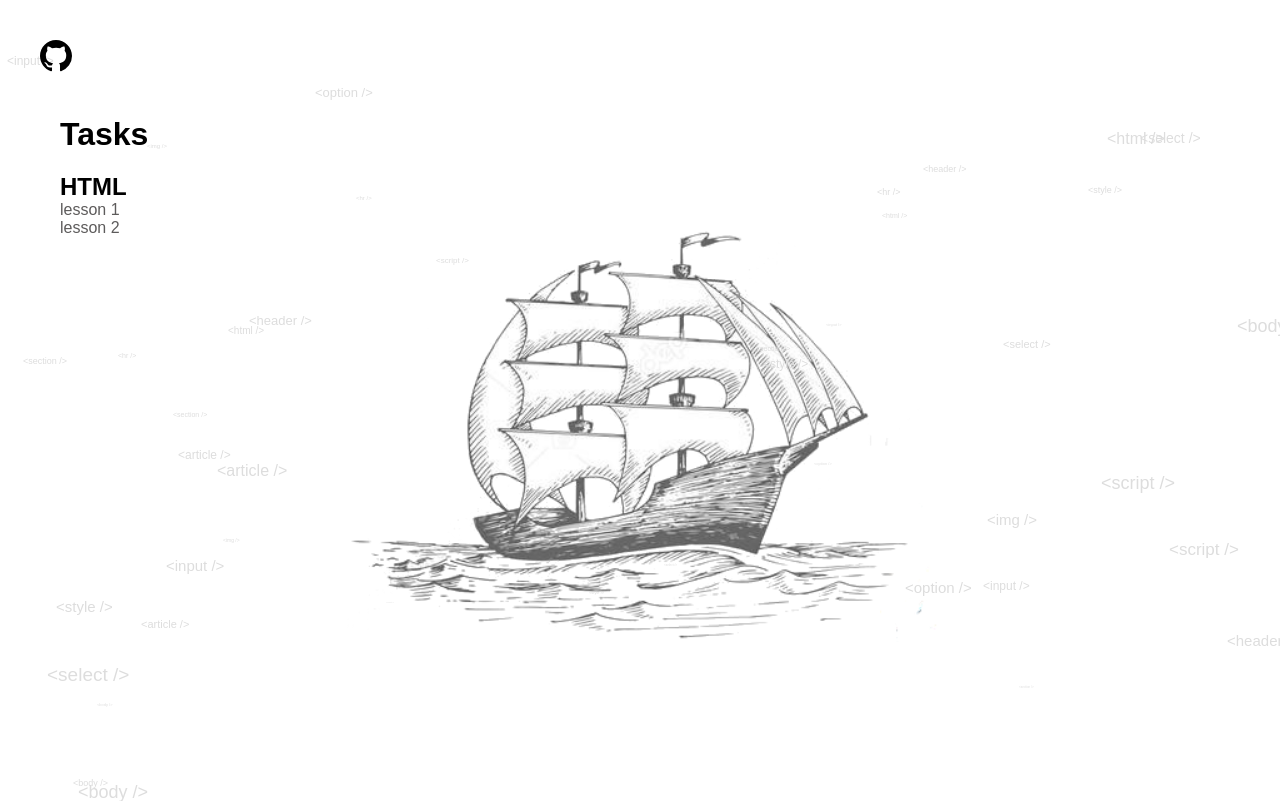
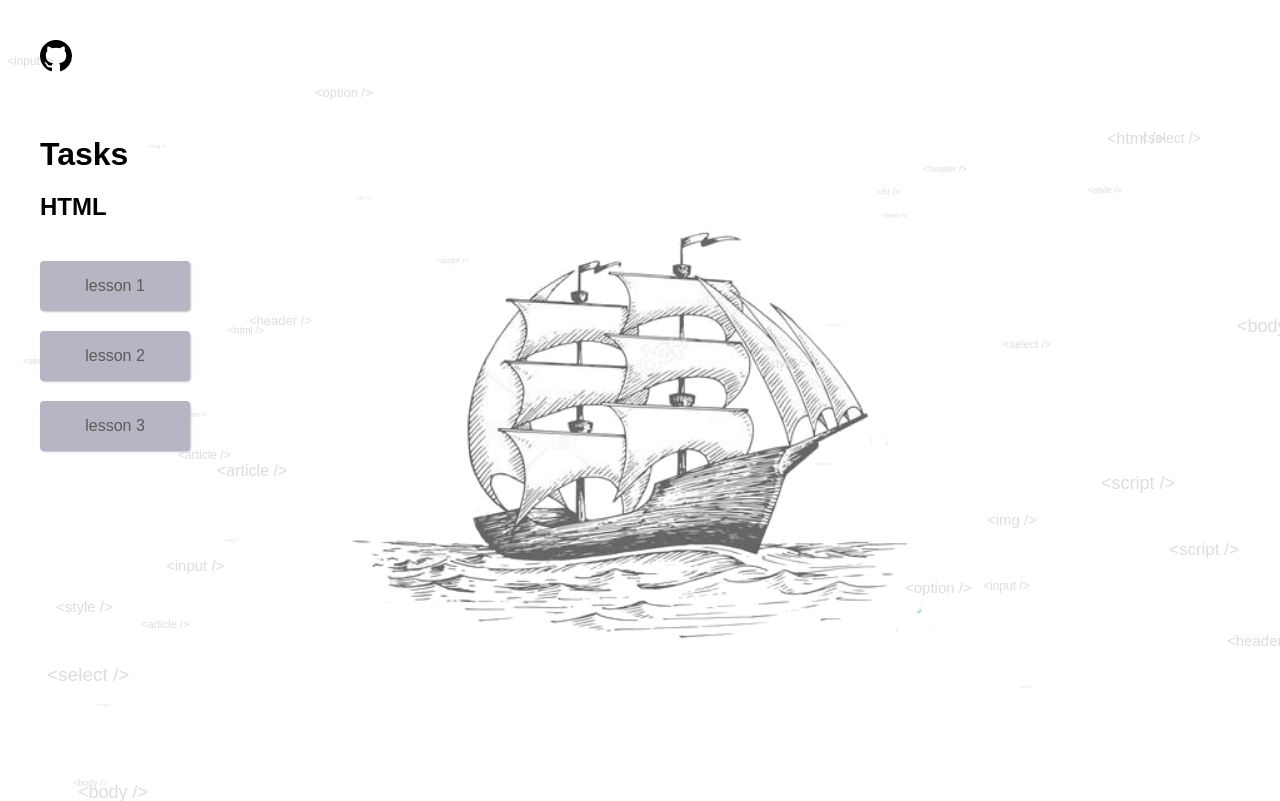
Before and after one commit to avinean/avinean.github.io, a PHP site: page / in a window 1280 px wide; the page is wider, and only the part inside the window is pictured. Shown: the top 801 px of that part. Run offline with PHP 8.4, Linux system fonts and the light colour scheme.

Commit message:
added style changes | enabled lessaon 3

```diff
--- a/index.html
+++ b/index.html
@@ -22,10 +22,10 @@
       <div class="row">
         <div class="col">
           <h2>HTML</h2>
-          <ul>
-            <li><a href="/tasks/1">lesson 1</a></li>
-            <li><a href="/tasks/2">lesson 2</a></li>
-            <!-- <li><a href="/tasks/3">lesson 3</a></li> -->
+          <ul class="tasks">
+            <li class="task"><a href="/tasks/1">lesson 1</a></li>
+            <li class="task"><a href="/tasks/2">lesson 2</a></li>
+            <li class="task"><a href="/tasks/3">lesson 3</a></li>
           </ul>
         </div>
       </div>
--- a/styles.css
+++ b/styles.css
@@ -45,3 +45,35 @@
   text-decoration: none;
   color: #5d5b5b;
 }
+
+.tasks {
+  padding: 40px 0;
+}
+
+.task {
+  margin-bottom: 20px;
+}
+
+.task a {
+  display: inline-flex;
+  align-items: center;
+  justify-content: center;
+  background: #b5b5c3;
+  min-width: 150px;
+  height: 50px;
+  padding: 0 10px;
+  border-radius: 4px;
+  color: #fff;
+  text-decoration: none;
+  box-shadow: 1px 1px 3px -1px grey;
+  transition: all ease .2s;
+}
+
+.task a:hover {
+  box-shadow: 1px 1px 5px 3px grey;
+}
+
+.divider {
+  display: inline-flex;
+  padding: 0 10px;
+}
--- a/tasks/2/index.html
+++ b/tasks/2/index.html
@@ -4,7 +4,7 @@
   <meta charset="UTF-8">
   <meta http-equiv="X-UA-Compatible" content="IE=edge">
   <meta name="viewport" content="width=device-width, initial-scale=1.0">
-  <link rel="stylesheet" href="./styles.css">
+  <link rel="stylesheet" href="styles.css">
 </head>
 <body>
   <div class="back">
@@ -12,7 +12,9 @@
   </div>
 
   <div class="tasks">
-    <a href="https://www.figma.com/file/yOKaLsfgmBYmVn5GqTq366/10th-Magnitude-(Administrator---Dark)?node-id=0%3A11323" target="_blank">Design</a>
+    <div class="task">
+      <a href="https://www.figma.com/file/yOKaLsfgmBYmVn5GqTq366/10th-Magnitude-(Administrator---Dark)?node-id=0%3A11323" target="_blank">Design</a>
+    </div>
   </div>
 </body>
 </html>
--- a/tasks/3/index.html
+++ b/tasks/3/index.html
@@ -4,7 +4,7 @@
   <meta charset="UTF-8">
   <meta http-equiv="X-UA-Compatible" content="IE=edge">
   <meta name="viewport" content="width=device-width, initial-scale=1.0">
-  <link rel="stylesheet" href="./styles.css">
+  <link rel="stylesheet" href="styles.css">
 </head>
 <body>
   <div class="back">
@@ -14,6 +14,7 @@
   <div class="tasks">
     <div class="task">
       <a href="https://github.com/avinean/wrong" target="_blank">Clone repository</a>
+      <div class="divider">OR</div>
       <a href="https://github.com/avinean/wrong/archive/refs/heads/main.zip" target="_blank" download="wrong">Download repository</a>
     </div>
     <div class="task">
--- a/tasks/3/styles.css
+++ b/tasks/3/styles.css
@@ -53,3 +53,8 @@
 .task a:hover {
   box-shadow: 1px 1px 5px 3px grey;
 }
+
+.divider {
+  display: inline-flex;
+  padding: 0 10px;
+}
```
Also changed, not shown: tasks/2/styles.css (+24 -0 lines).
